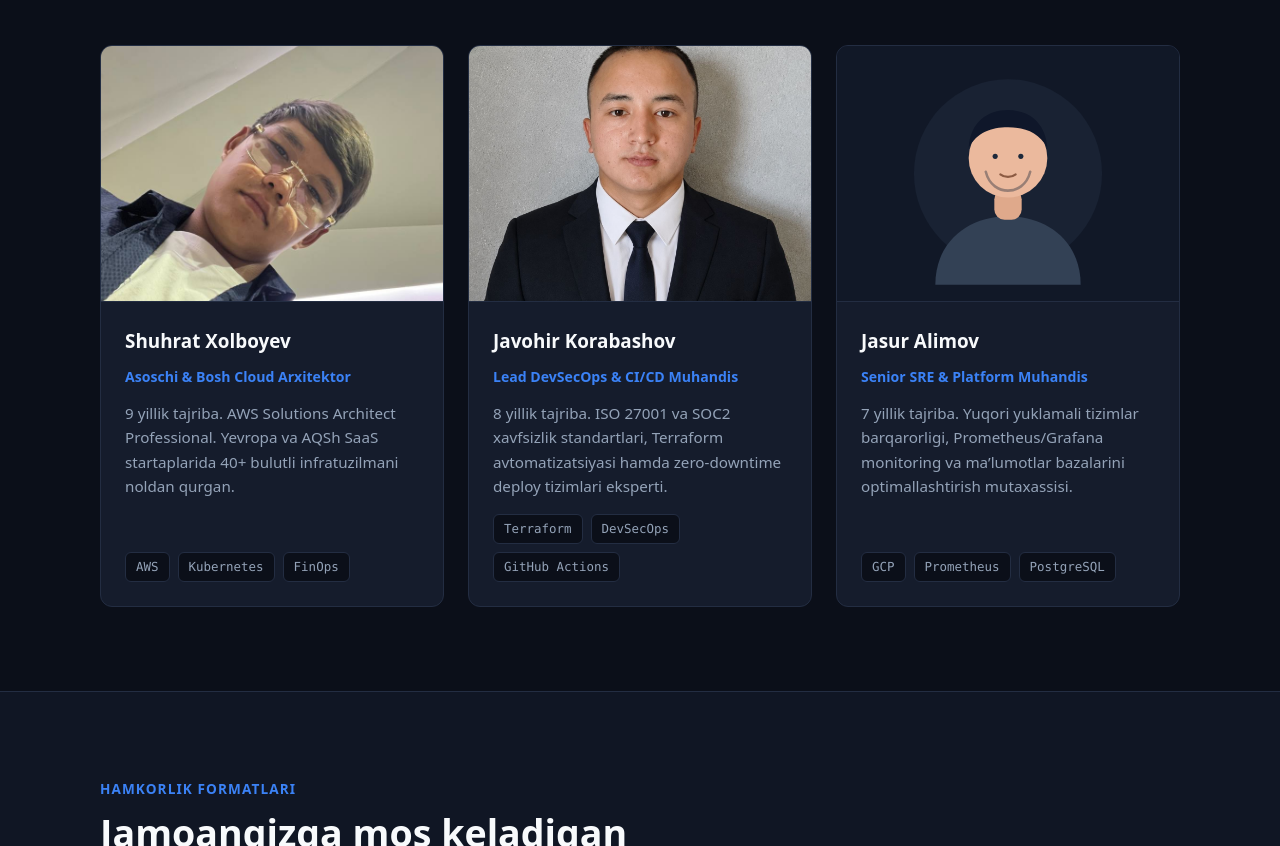
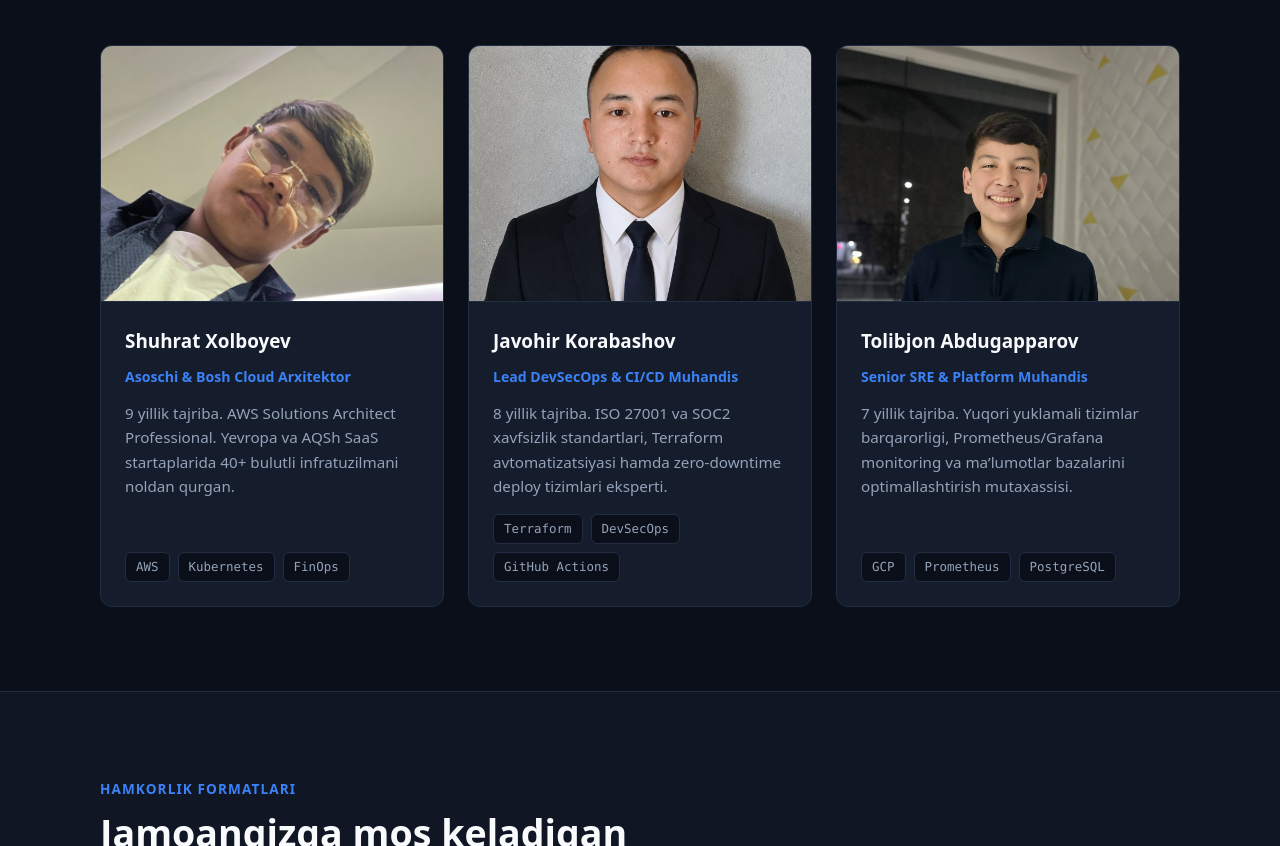
Before and after one commit to xolboyevshuhrat913-ctrl/Loyiha, a plain HTML site: page index.html in a window 1280 px wide. Shown: the part 2536-3382 px from the top of the page. Drawn offline with Linux system fonts and the light colour scheme.

Commit message:
Tolibjon

```diff
--- a/index.html
+++ b/index.html
@@ -218,10 +218,10 @@
 
           <article class="card team-card">
             <div class="team-photo">
-              <img src="assets/team/member-3.svg" alt="Jasur Alimov — SRE va Observability Muhandisi" />
+              <img src="assets/team/Tolibjon.jpg" alt="Tolibjon Abdugapparov — SRE va Observability Muhandisi" />
             </div>
             <div class="team-info">
-              <h3>Jasur Alimov</h3>
+              <h3>Tolibjon Abdugapparov</h3>
               <span class="team-role">Senior SRE & Platform Muhandis</span>
               <p>7 yillik tajriba. Yuqori yuklamali tizimlar barqarorligi, Prometheus/Grafana monitoring va ma’lumotlar bazalarini optimallashtirish mutaxassisi.</p>
               <div class="team-tags">
```
Also changed, not shown: assets/team/Tolibjon.jpg (added).
